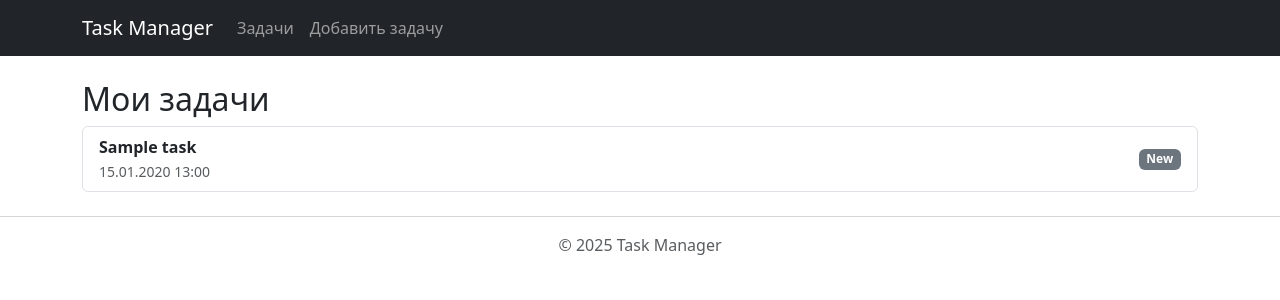
After one commit to KhabRanel/Taskmanager, a Django app: page /tasks/ in a window 1280 px wide. The commit adds this page. Shown: the top 300 px of the page. Run offline with Django 5.2, Linux system fonts and the light colour scheme; a user stored in the database is signed in; tables that the repository leaves empty hold one stand-in row (values such as "Sample post").

Commit message:
Added task_list

```diff
--- a/tasks/models.py
+++ b/tasks/models.py
@@ -1,4 +1,6 @@
 from django.db import models
+from django.contrib.auth.models import User
+
 
 class Task(models.Model):
     NEW = 'new'
@@ -18,6 +20,7 @@ class Task(models.Model):
         default=NEW,)
     created_at = models.DateTimeField(auto_now_add=True, db_index=True)
     due_date = models.DateTimeField(null=True, blank=True)
+    user = models.ForeignKey(User, on_delete=models.CASCADE, null=True, related_name='tasks')
 
     def __str__(self):
         return f"{self.title} - {self.get_status_display()}"
--- a/tasks/templates/tasks/home.html
+++ b/tasks/templates/tasks/home.html
@@ -6,6 +6,6 @@
 <div class="text-center">
     <h1 class="mb-4">Добро пожаловать в Task Manager!</h1>
     <p>Управляй своими задачами легко и удобно.</p>
-    <a href="#" class="btn btn-primary mt-3">Перейти к задачам</a>
+    <a href="{% url 'task_list' %}" class="btn btn-primary mt-3">Перейти к задачам</a>
 </div>
 {% endblock %}
--- /dev/null
+++ b/tasks/templates/tasks/task_list.html
@@ -0,0 +1,21 @@
+{% extends "base.html" %}
+
+{% block title %}Мои задачи{% endblock %}
+
+{% block content %}
+<h2>Мои задачи</h2>
+
+<ul class="list-group">
+    {% for task in tasks %}
+        <li class="list-group-item d-flex justify-content-between align-items-center">
+            <div>
+                <strong>{{ task.title }}</strong><br>
+                <small class="text-muted">{{ task.created_at|date:"d.m.Y H:i" }}</small>
+            </div>
+            <span class="badge bg-secondary">{{ task.get_status_display }}</span>
+        </li>
+    {% empty %}
+        <li class="list-group-item">У вас пока нет задач.</li>
+    {% endfor %}
+</ul>
+{% endblock %}
--- a/tasks/urls.py
+++ b/tasks/urls.py
@@ -4,5 +4,5 @@ from tasks import views
 
 urlpatterns = [
     path('', views.home, name='home'),
-
+    path('tasks/', views.task_list, name='task_list')
 ]
--- a/tasks/views.py
+++ b/tasks/views.py
@@ -1,9 +1,16 @@
 from django.shortcuts import render
+from django.contrib.auth.decorators import login_required
 from .models import Task
 
 
 def home(request):
+    return render(request, 'tasks/home.html')
+
+
+@login_required
+def task_list(request):
+    tasks = Task.objects.filter(user=request.user).order_by('-created_at')
     data = {
-        'tasks': Task.objects.all()
+        'tasks': tasks
     }
-    return render(request, 'tasks/home.html', context=data)
+    return render(request, 'tasks/task_list.html', context=data)
--- a/templates/base.html
+++ b/templates/base.html
@@ -17,10 +17,7 @@
             <div class="collapse navbar-collapse">
                 <ul class="navbar-nav me-auto">
                     <li class="nav-item">
-                        <a class="nav-link" href="{% url 'home' %}">Главная</a>
-                    </li>
-                    <li class="nav-item">
-                        <a class="nav-link" href="#">Задачи</a>
+                        <a class="nav-link" href="{% url 'task_list' %}">Задачи</a>
                     </li>
                     <li class="nav-item">
                         <a class="nav-link" href="#">Добавить задачу</a>
```
Also changed, not shown: tasks/templates/tasks/index.html (deleted, +0 -18 lines), db.sqlite3, tasks/migrations/0002_task_user.py (added).
